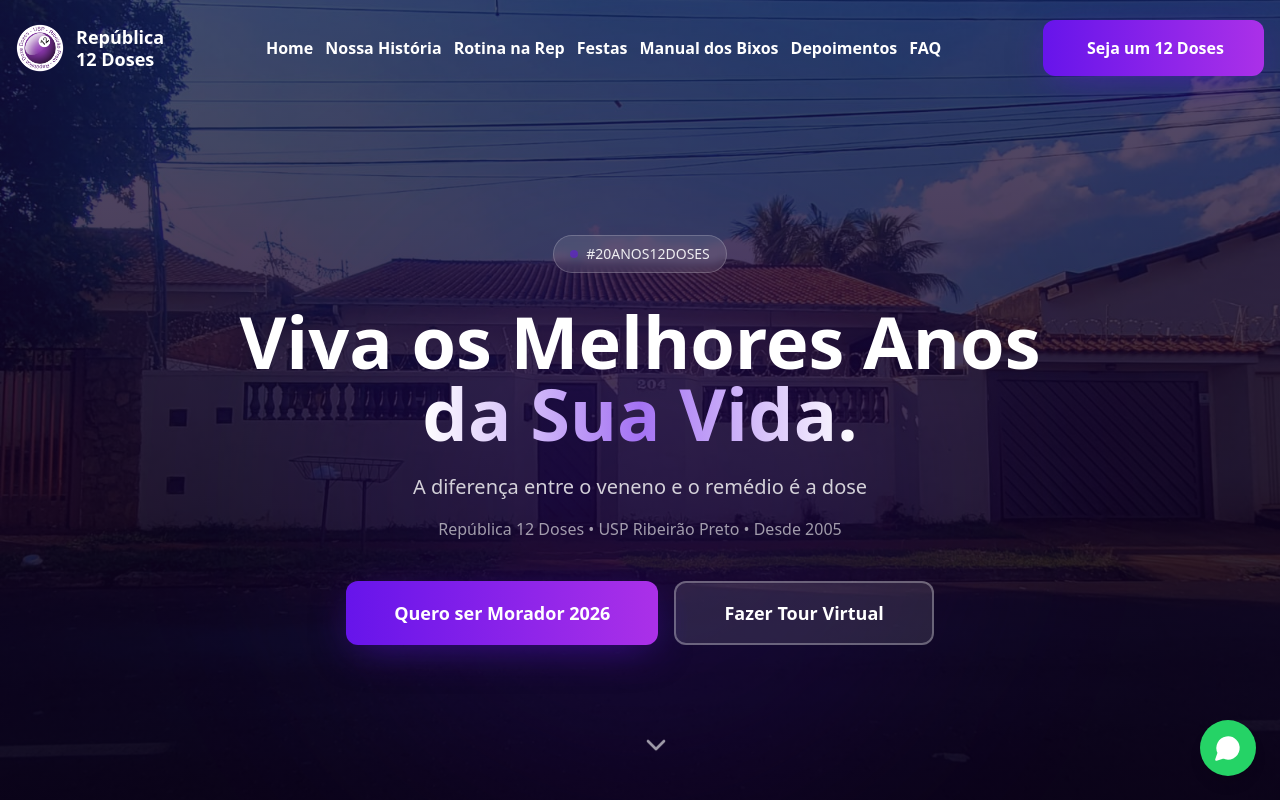
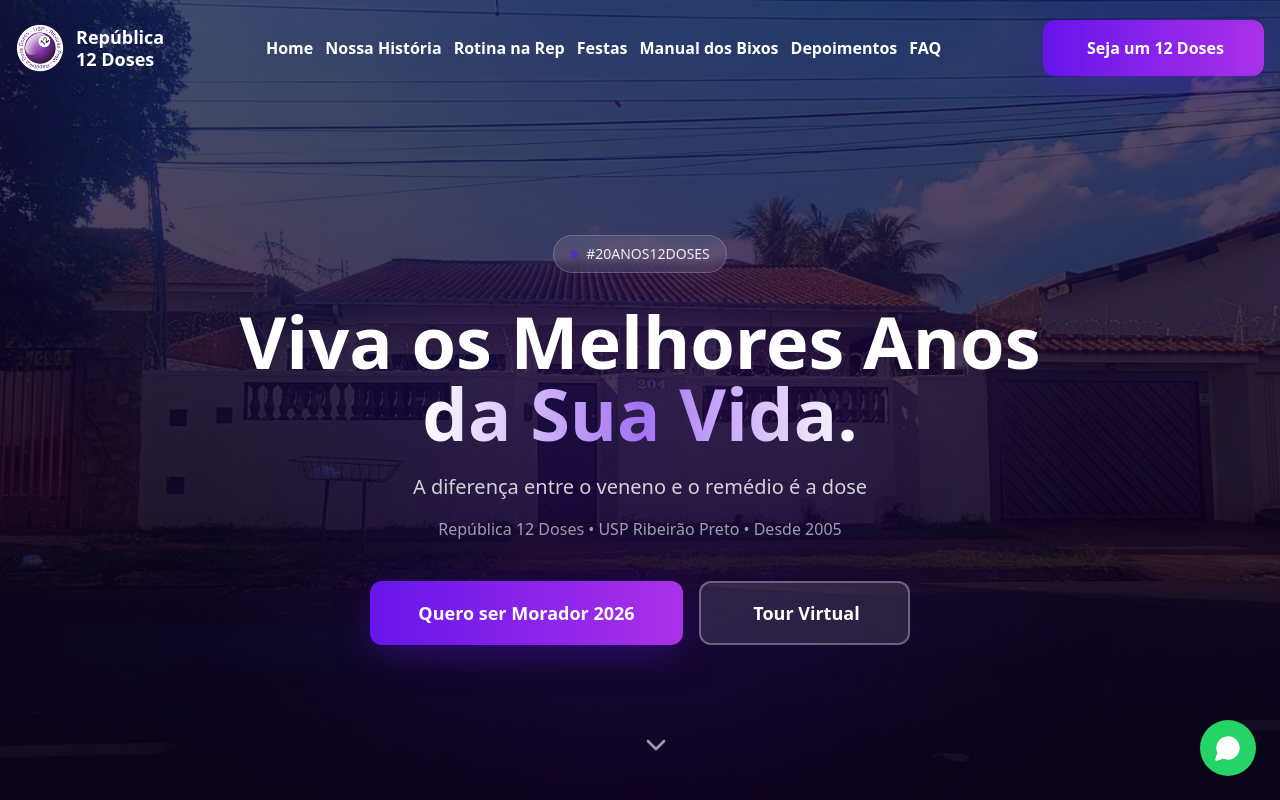
Before and after one commit to Fatrock3871/rep-blica-12-doses-casa-roxa, a React (Vite) app: page / in a window 1280 px wide. Shown: the top 800 px of the page. Built offline with nearby package versions, Linux system fonts and the light colour scheme; the HTML template or start-up script is replaced by a standard one.

Commit message:
Visual edit in Lovable
Edited UI in Lovable

```diff
--- a/src/components/HeroSection.tsx
+++ b/src/components/HeroSection.tsx
@@ -45,7 +45,7 @@ const HeroSection = () => {
             <a href="#aplicar">Quero ser Morador 2026</a>
           </Button>
           <Button variant="heroOutline" size="xl" asChild>
-            <a href="#tour">Fazer Tour Virtual</a>
+            <a href="#tour"> Tour Virtual</a>
           </Button>
         </div>
       </div>
```
